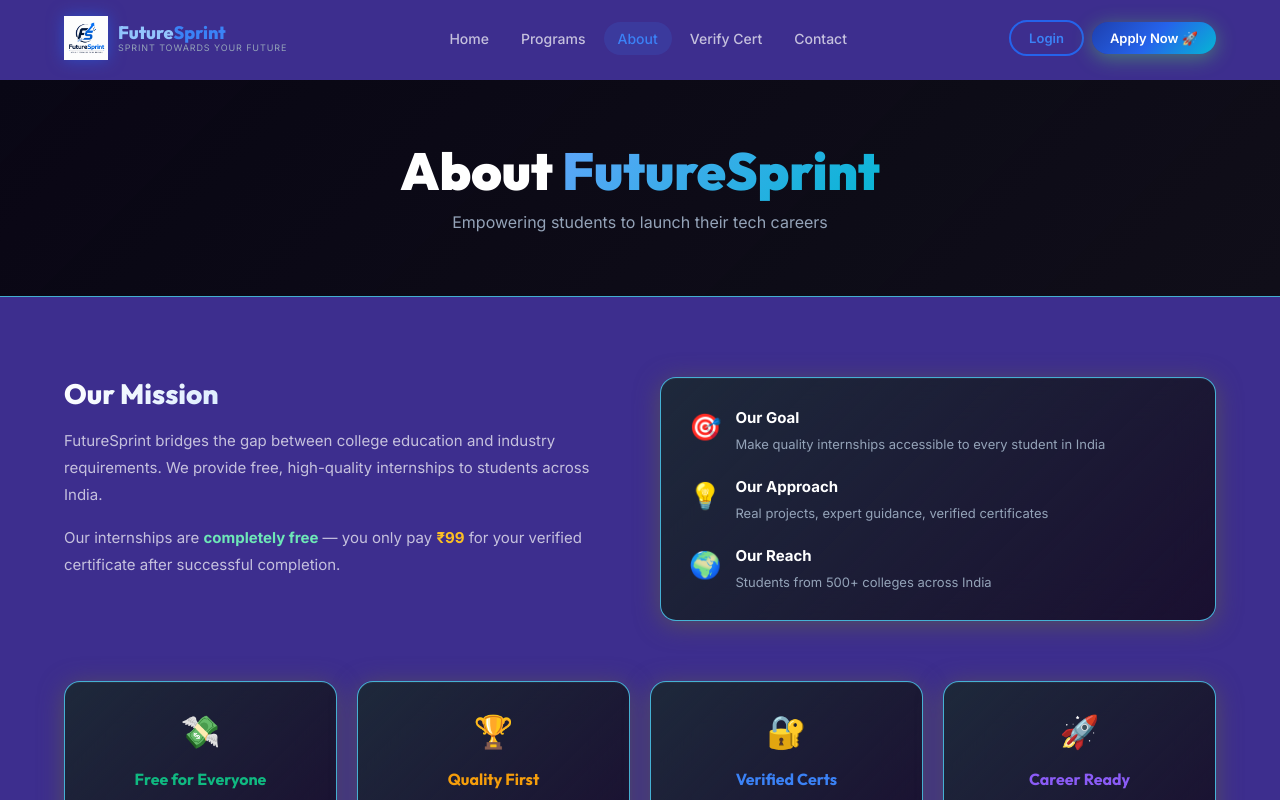
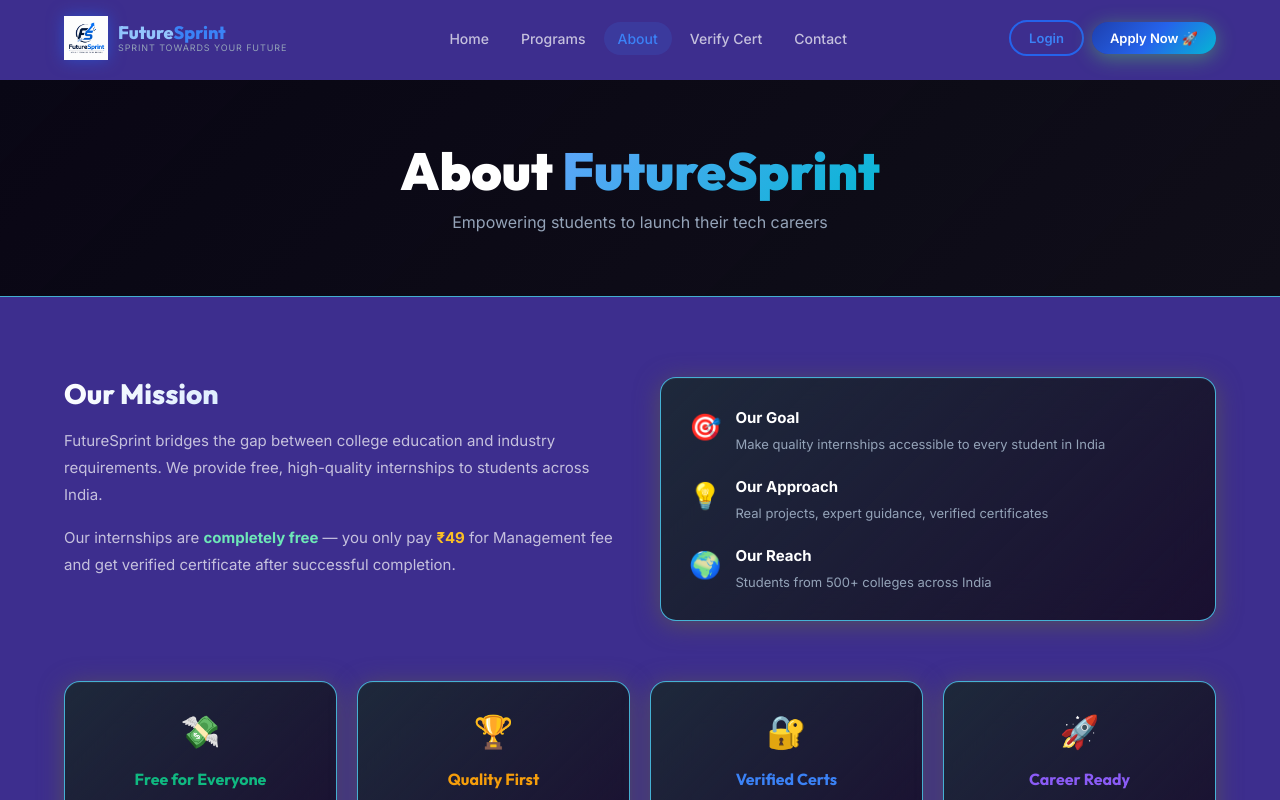
Before and after one commit to MadhanGouda-026/futuresprint-final, a React (Create React App) app in the folder frontend/: page / in a window 1280 px wide. Both pictures are taken after a click on the button "About". Shown: the top 800 px of the page. Built offline with nearby package versions, Linux system fonts and the light colour scheme; no server answers; the HTML template or start-up script is replaced by a standard one.

Commit message:
Revise internship fee and certificate information
Updated the internship fee and certificate details in the About page.

```diff
--- a/frontend/src/pages/About.js
+++ b/frontend/src/pages/About.js
@@ -12,7 +12,7 @@
           <div>
             <h2 className="grad-text2" style={{fontSize:28,fontWeight:800,marginBottom:16}}>Our Mission</h2>
             <p style={{color:"rgba(255,255,255,0.7)",lineHeight:1.8,fontSize:15,marginBottom:16}}>FutureSprint bridges the gap between college education and industry requirements. We provide free, high-quality internships to students across India.</p>
-            <p style={{color:"rgba(255,255,255,0.7)",lineHeight:1.8,fontSize:15}}>Our internships are <strong style={{color:"#6ee7b7"}}>completely free</strong> — you only pay <strong style={{color:"#fbbf24"}}>₹99</strong> for your verified certificate after successful completion.</p>
+            <p style={{color:"rgba(255,255,255,0.7)",lineHeight:1.8,fontSize:15}}>Our internships are <strong style={{color:"#6ee7b7"}}>completely free</strong> — you only pay <strong style={{color:"#fbbf24"}}>₹49</strong> for Management fee and get verified certificate after successful completion.</p>
           </div>
           <div className="glass-card" style={{padding:28,display:"flex",flexDirection:"column",gap:20}}>
             {[["🎯","Our Goal","Make quality internships accessible to every student in India"],["💡","Our Approach","Real projects, expert guidance, verified certificates"],["🌍","Our Reach","Students from 500+ colleges across India"]].map(([ic,t,d])=>(
@@ -34,8 +34,8 @@
         </div>
         <div className="glass-card" style={{padding:40,display:"grid",gridTemplateColumns:"1fr 1fr",gap:40,alignItems:"center"}}>
           <div>
-            <h2 className="grad-text2" style={{fontSize:26,fontWeight:800,marginBottom:12}}>Certificate at ₹99</h2>
-            <p style={{color:"var(--gray)",fontSize:14,lineHeight:1.7,marginBottom:16}}>After completing your internship, get a professionally designed, QR-verified certificate for just ₹99.</p>
+            <h2 className="grad-text2" style={{fontSize:26,fontWeight:800,marginBottom:12}}>Certificate Detail</h2>
+            <p style={{color:"var(--gray)",fontSize:14,lineHeight:1.7,marginBottom:16}}>After completing your internship, get a professionally designed, QR-verified certificate.</p>
             <ul style={{listStyle:"none",display:"flex",flexDirection:"column",gap:8}}>
               {["Unique Certificate ID","QR Code for instant verification","Employer-friendly format","Verifiable online","Digital + printable"].map(f=>(
                 <li key={f} style={{fontSize:14,color:"rgba(255,255,255,0.8)",display:"flex",gap:8}}><span style={{color:"#6ee7b7"}}>✓</span>{f}</li>
@@ -43,7 +43,7 @@
             </ul>
             <button className="btn btn-primary" style={{marginTop:20}} onClick={()=>setPage("verify")}>Verify a Certificate →</button>
           </div>
-          <div className="glass-card" style={{padding:32,textAlign:"center",border:"1px solid rgba(59,130,246,0.3)"}}>
+          <div className="glass-card" style={{padding:32,textAlign:"center",border:"1px solid hsla(215, 40%, 9%, 0.83)"}}>
             <img src="/logo.png" alt="FS" style={{width:56,height:56,objectFit:"contain",marginBottom:12}}/>
             <div style={{fontSize:10,letterSpacing:"0.15em",color:"var(--gray)",textTransform:"uppercase",marginBottom:14}}>Certificate of Completion</div>
             <div style={{fontSize:20,fontFamily:"'Outfit',sans-serif",fontWeight:800,marginBottom:4}}>Priya Sharma</div>
```
